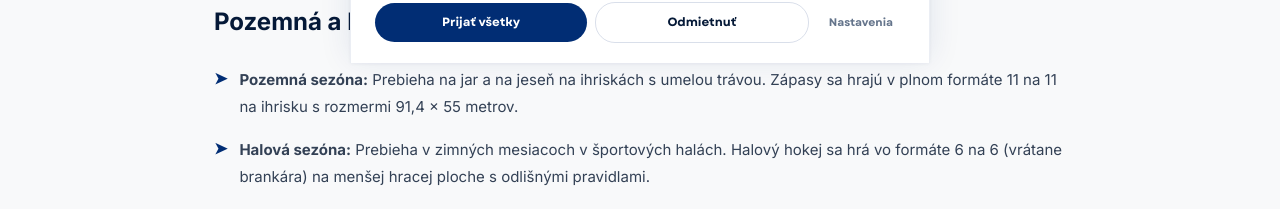
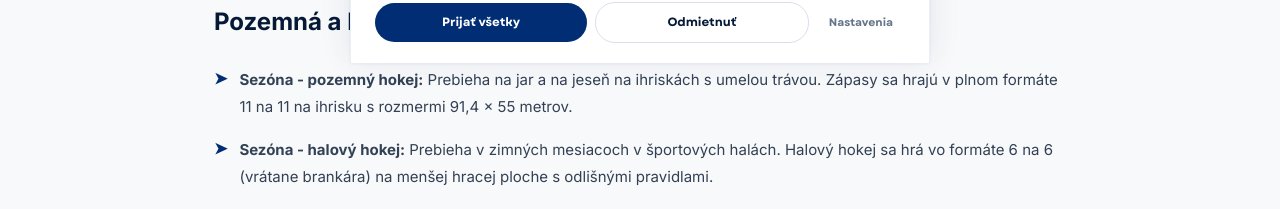
Before and after one commit to andreakollova/szphnew, a Next.js app in the folder apps/szph/: page /sutaze/muzska-liga in a window 1280 px wide. Shown: the part 737-946 px from the top of the page. Built offline with nearby package versions, Linux system fonts and the light colour scheme; no server answers; the database is empty.

Commit message:
fix: season labels - Sezóna pozemný/halový hokej everywhere
Co-Authored-By: Andrea Kollova <kollova@drixton.com>

```diff
--- a/apps/szph/app/sutaze/muzska-liga/page.tsx
+++ b/apps/szph/app/sutaze/muzska-liga/page.tsx
@@ -44,13 +44,13 @@ export default function MuskaLigaPage() {
           <div className="flex gap-3 items-start">
             <span className="text-[#012d74] font-bold shrink-0">&#10148;</span>
             <p className="text-[#334155]" style={{ fontSize: "15px", lineHeight: 1.8 }}>
-              <strong>Pozemná sezóna:</strong> Prebieha na jar a na jeseň na ihriskách s umelou trávou. Zápasy sa hrajú v plnom formáte 11 na 11 na ihrisku s rozmermi 91,4 x 55 metrov.
+              <strong>Sezóna - pozemný hokej:</strong> Prebieha na jar a na jeseň na ihriskách s umelou trávou. Zápasy sa hrajú v plnom formáte 11 na 11 na ihrisku s rozmermi 91,4 x 55 metrov.
             </p>
           </div>
           <div className="flex gap-3 items-start">
             <span className="text-[#012d74] font-bold shrink-0">&#10148;</span>
             <p className="text-[#334155]" style={{ fontSize: "15px", lineHeight: 1.8 }}>
-              <strong>Halová sezóna:</strong> Prebieha v zimných mesiacoch v športových halách. Halový hokej sa hrá vo formáte 6 na 6 (vrátane brankára) na menšej hracej ploche s odlišnými pravidlami.
+              <strong>Sezóna - halový hokej:</strong> Prebieha v zimných mesiacoch v športových halách. Halový hokej sa hrá vo formáte 6 na 6 (vrátane brankára) na menšej hracej ploche s odlišnými pravidlami.
             </p>
           </div>
         </div>
--- a/apps/szph/app/sutaze/page.tsx
+++ b/apps/szph/app/sutaze/page.tsx
@@ -20,12 +20,12 @@ export default function SutazePage() {
     },
     {
       title: "Pozemný hokej",
-      description: "Vonkajšia sezóna na umelej tráve.",
+      description: "Sezóna - pozemný hokej na umelej tráve.",
       href: "/sutaze/pozemny-hokej",
     },
     {
       title: "Halový hokej",
-      description: "Halová sezóna v zimných mesiacoch.",
+      description: "Sezóna - halový hokej v zimných mesiacoch.",
       href: "/sutaze/halovy-hokej",
     },
     {
--- a/apps/szph/app/sutaze/u14/page.tsx
+++ b/apps/szph/app/sutaze/u14/page.tsx
@@ -37,13 +37,13 @@ export default function U14Page() {
           <div className="flex gap-3 items-start">
             <span className="text-[#012d74] font-bold shrink-0">&#10148;</span>
             <p className="text-[#334155]" style={{ fontSize: "15px", lineHeight: 1.8 }}>
-              <strong>Pozemná sezóna:</strong> Zápasy sa hrajú na menších ihriskách v upravenom formáte, typicky 7 na 7 alebo 8 na 8. Rozmery ihriska a čas zápasu sú prispôsobené veku hráčov.
+              <strong>Sezóna - pozemný hokej:</strong> Zápasy sa hrajú na menších ihriskách v upravenom formáte, typicky 7 na 7 alebo 8 na 8. Rozmery ihriska a čas zápasu sú prispôsobené veku hráčov.
             </p>
           </div>
           <div className="flex gap-3 items-start">
             <span className="text-[#012d74] font-bold shrink-0">&#10148;</span>
             <p className="text-[#334155]" style={{ fontSize: "15px", lineHeight: 1.8 }}>
-              <strong>Halová sezóna:</strong> V zimných mesiacoch sa hrá halový hokej vo formáte prispôsobenom tejto vekovej kategórii.
+              <strong>Sezóna - halový hokej:</strong> V zimných mesiacoch sa hrá halový hokej vo formáte prispôsobenom tejto vekovej kategórii.
             </p>
           </div>
           <div className="flex gap-3 items-start">
--- a/apps/szph/app/sutaze/u18/page.tsx
+++ b/apps/szph/app/sutaze/u18/page.tsx
@@ -37,13 +37,13 @@ export default function U18Page() {
           <div className="flex gap-3 items-start">
             <span className="text-[#012d74] font-bold shrink-0">&#10148;</span>
             <p className="text-[#334155]" style={{ fontSize: "15px", lineHeight: 1.8 }}>
-              <strong>Pozemná sezóna:</strong> Zápasy sa hrajú na ihriskách s umelou trávou v plnom formáte 11 na 11, rovnako ako v seniorských kategóriách.
+              <strong>Sezóna - pozemný hokej:</strong> Zápasy sa hrajú na ihriskách s umelou trávou v plnom formáte 11 na 11, rovnako ako v seniorských kategóriách.
             </p>
           </div>
           <div className="flex gap-3 items-start">
             <span className="text-[#012d74] font-bold shrink-0">&#10148;</span>
             <p className="text-[#334155]" style={{ fontSize: "15px", lineHeight: 1.8 }}>
-              <strong>Halová sezóna:</strong> V zimných mesiacoch sa hrá halový hokej vo formáte 6 na 6 v športových halách.
+              <strong>Sezóna - halový hokej:</strong> V zimných mesiacoch sa hrá halový hokej vo formáte 6 na 6 v športových halách.
             </p>
           </div>
           <div className="flex gap-3 items-start">
--- a/apps/szph/app/sutaze/zenska-liga/page.tsx
+++ b/apps/szph/app/sutaze/zenska-liga/page.tsx
@@ -44,13 +44,13 @@ export default function ZenskaLigaPage() {
           <div className="flex gap-3 items-start">
             <span className="text-[#012d74] font-bold shrink-0">&#10148;</span>
             <p className="text-[#334155]" style={{ fontSize: "15px", lineHeight: 1.8 }}>
-              <strong>Pozemná sezóna:</strong> Hrá sa na jar a na jeseň na ihriskách s umelou trávou. Zápasy prebiehajú v plnom formáte 11 na 11.
+              <strong>Sezóna - pozemný hokej:</strong> Hrá sa na jar a na jeseň na ihriskách s umelou trávou. Zápasy prebiehajú v plnom formáte 11 na 11.
             </p>
           </div>
           <div className="flex gap-3 items-start">
             <span className="text-[#012d74] font-bold shrink-0">&#10148;</span>
             <p className="text-[#334155]" style={{ fontSize: "15px", lineHeight: 1.8 }}>
-              <strong>Halová sezóna:</strong> Zimná časť súťaže prebieha v športových halách vo formáte 6 na 6 s odlišnými pravidlami.
+              <strong>Sezóna - halový hokej:</strong> Zimná časť súťaže prebieha v športových halách vo formáte 6 na 6 s odlišnými pravidlami.
             </p>
           </div>
         </div>
--- a/packages/ui/src/components/NavbarSzph.tsx
+++ b/packages/ui/src/components/NavbarSzph.tsx
@@ -111,8 +111,8 @@ const MAIN_NAV: NavItem[] = [
           links: [
             { label: "Extraliga muži", href: "/sutaze/muzska-liga", desc: "Najvyššia súťaž" },
             { label: "Extraliga ženy", href: "/sutaze/zenska-liga", desc: "Najvyššia súťaž" },
-            { label: "Pozemný hokej", href: "/sutaze/pozemny-hokej", desc: "Vonkajšia sezóna" },
-            { label: "Halový hokej", href: "/sutaze/halovy-hokej", desc: "Halová sezóna" },
+            { label: "Pozemný hokej", href: "/sutaze/pozemny-hokej", desc: "Sezóna - pozemný hokej" },
+            { label: "Halový hokej", href: "/sutaze/halovy-hokej", desc: "Sezóna - halový hokej" },
             { label: "Zápasy a výsledky", href: "/zapasy", desc: "Rozpis a skóre" },
           ],
         },
```
